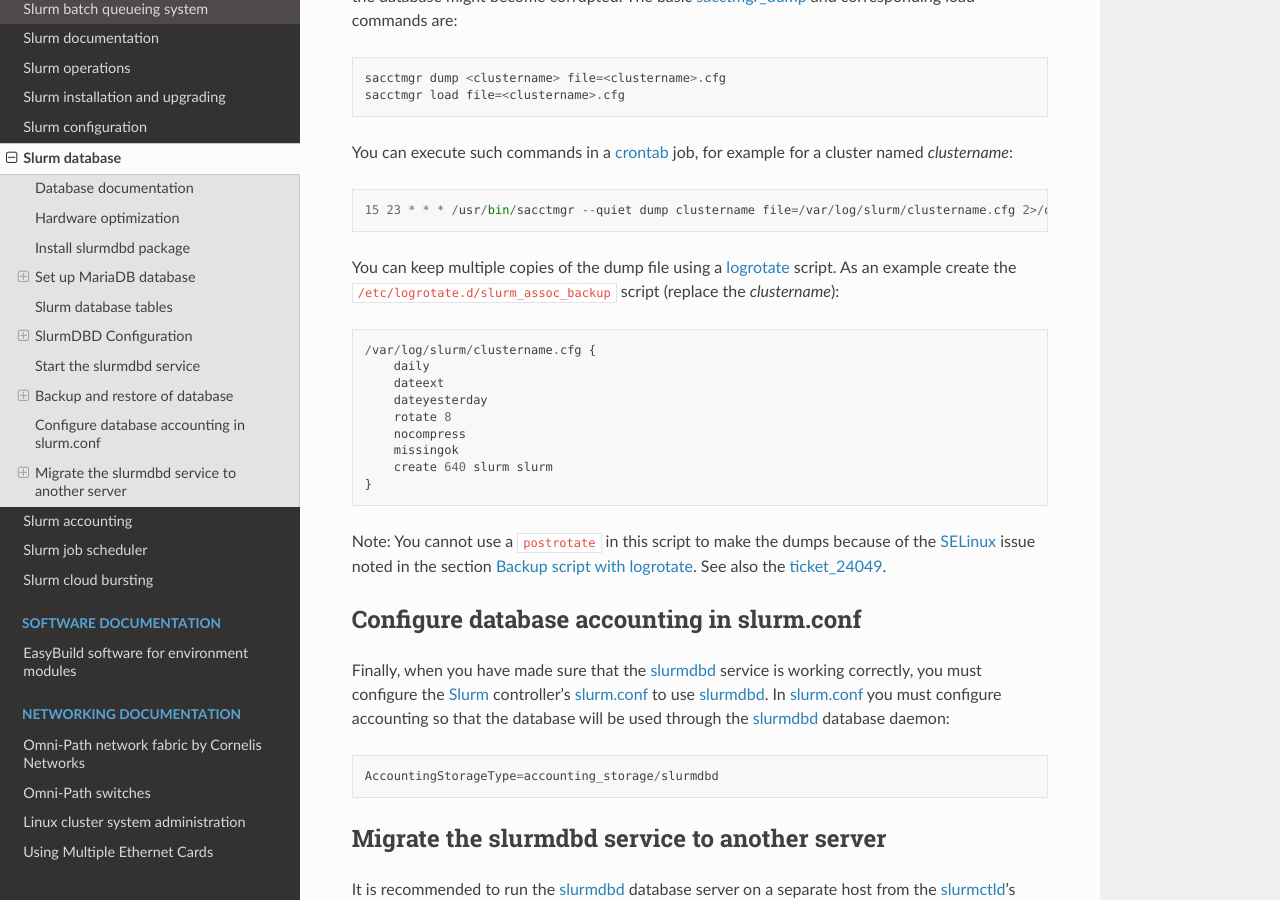
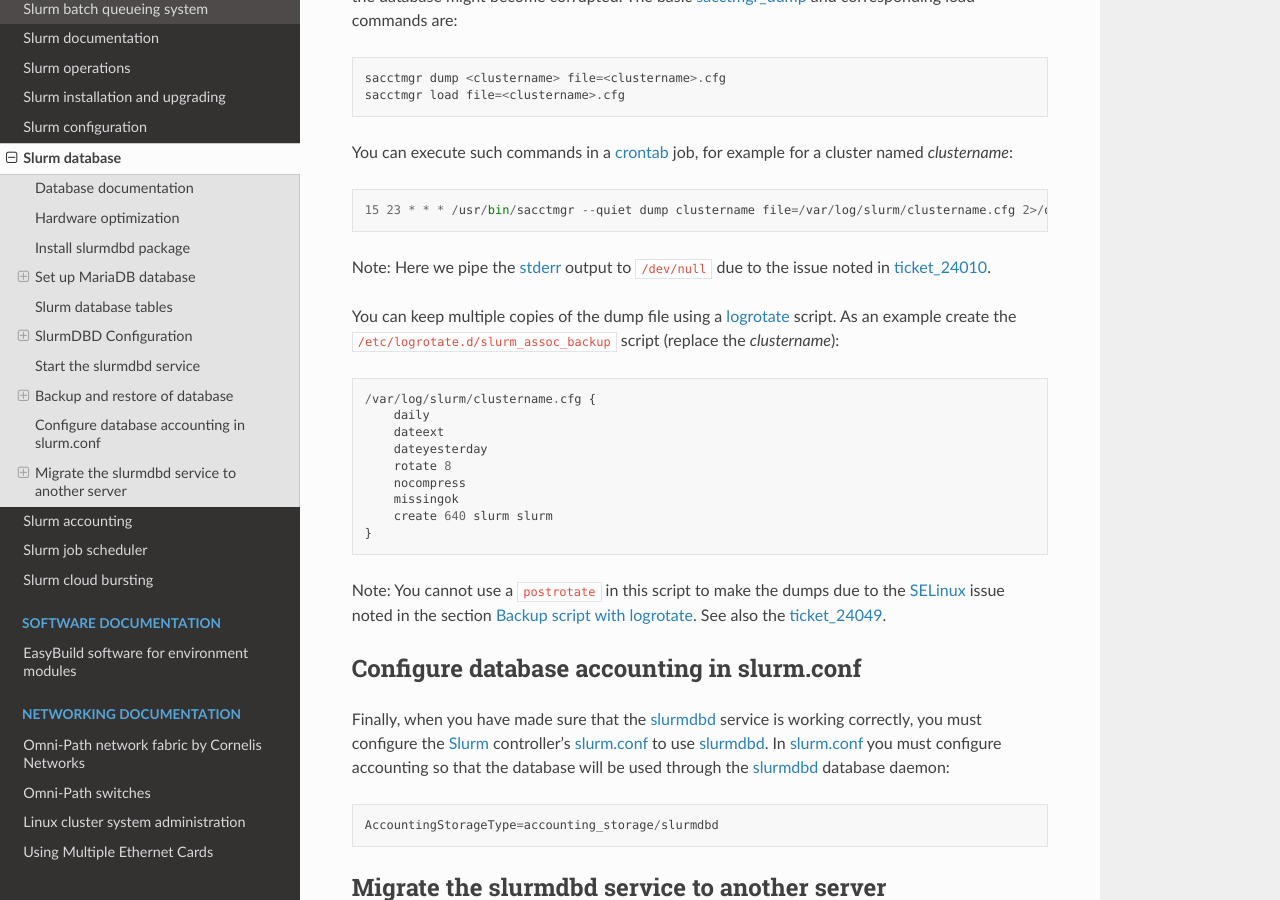
Before and after one commit to OleHolmNielsen/Niflheim_system, a Sphinx documentation site: the page built from docs/Slurm_database.rst, in a window 1280 px wide and 900 px high, scrolled down 15261 px. Built offline with Sphinx 7.4.7 and the Read the Docs theme 3.1.0, drawn with Linux system fonts in a browser that asks for light colours.

Commit message:
sacctmgr ticket_24010

```diff
--- a/docs/Slurm_database.rst
+++ b/docs/Slurm_database.rst
@@ -674,6 +674,8 @@ You can execute such commands in a crontab_ job, for example for a cluster named
 
   15 23 * * * /usr/bin/sacctmgr --quiet dump clustername file=/var/log/slurm/clustername.cfg 2>/dev/null
 
+Note: Here we pipe the stderr_ output to ``/dev/null`` due to the issue noted in ticket_24010_.
+
 You can keep multiple copies of the dump file using a logrotate_ script.
 As an example create the ``/etc/logrotate.d/slurm_assoc_backup`` script (replace the `clustername`)::
 
@@ -687,13 +689,15 @@ As an example create the ``/etc/logrotate.d/slurm_assoc_backup`` script (replace
       create 640 slurm slurm
   }
 
-Note: You cannot use a ``postrotate`` in this script to make the dumps because of the SELinux_ issue noted
+Note: You cannot use a ``postrotate`` in this script to make the dumps due to the SELinux_ issue noted
 in the section :ref:`logrotate_backup_script`.
 See also the ticket_24049_.
 
 .. _sacctmgr_dump: https://slurm.schedmd.com/sacctmgr.html#SECTION_FLAT-FILE-DUMP-AND-LOAD
 .. _yes: https://en.wikipedia.org/wiki/Yes_(Unix)
 .. _ticket_24049: https://support.schedmd.com/show_bug.cgi?id=24049
+.. _ticket_24010: https://support.schedmd.com/show_bug.cgi?id=24010
+.. _stderr: https://linux.die.net/man/3/stderr
 
 Configure database accounting in slurm.conf
 ===========================================
```
